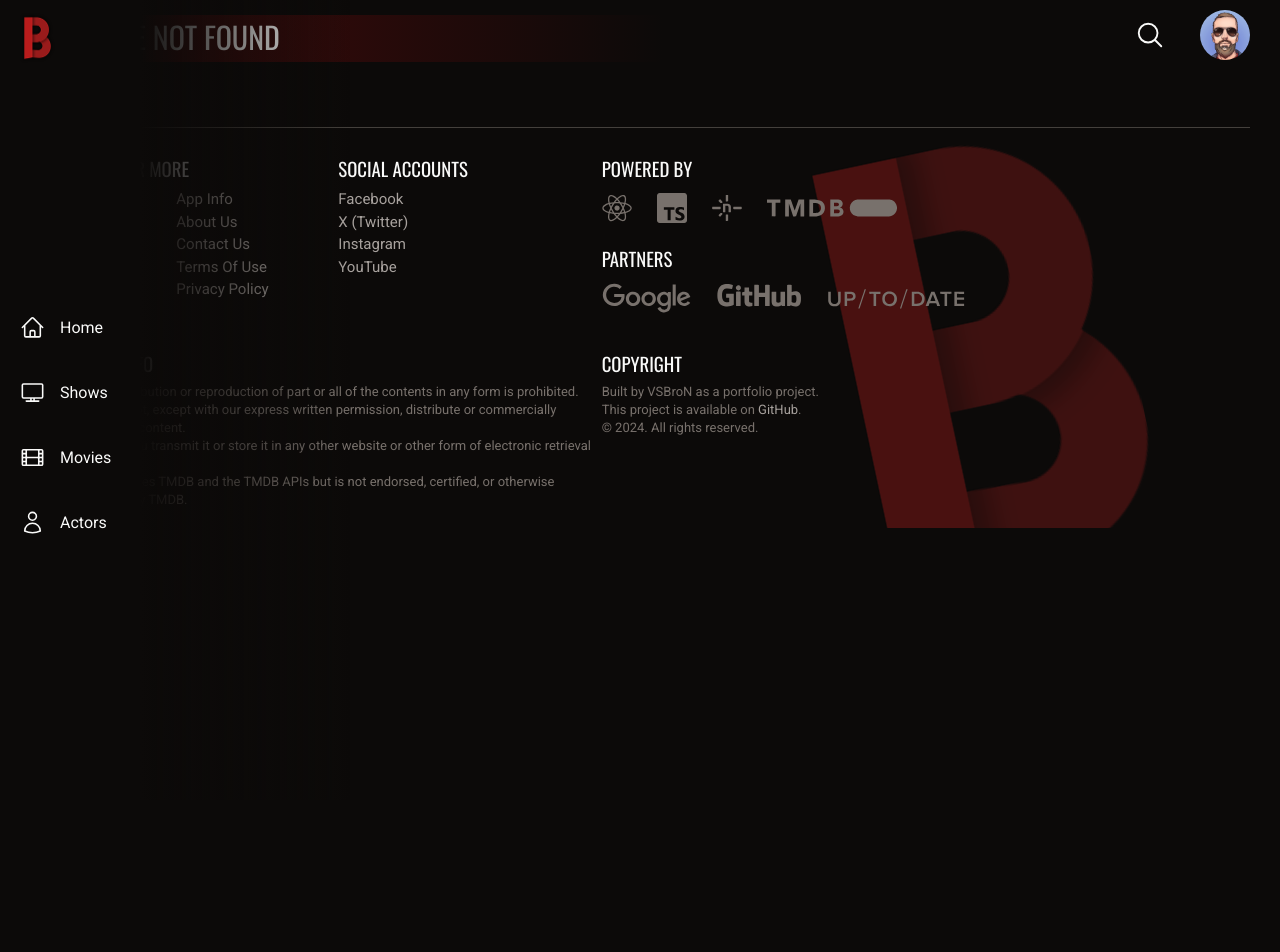
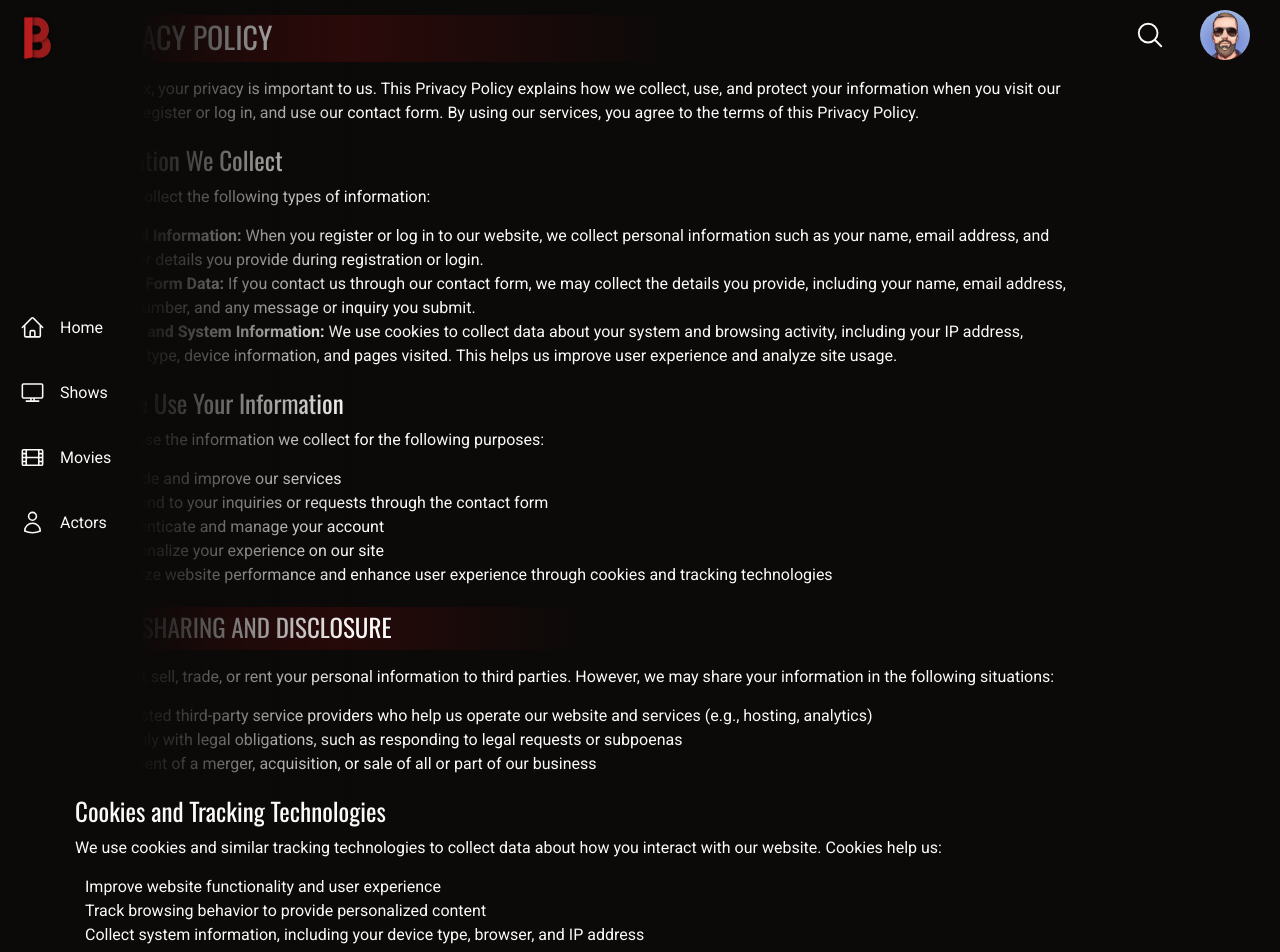
Before and after one commit to vsbron/bronflix-2024-react, a React (Vite) app: page /privacy in a window 1280 px wide. Shown: the top 952 px of the page. Before the commit the page ends 800 px from the top, so only its background shows below. Built offline with nearby package versions, Linux system fonts and the light colour scheme.

Commit message:
Add Privacy Policy page. Minor adjustments

```diff
--- a/src/App.tsx
+++ b/src/App.tsx
@@ -10,6 +10,7 @@ import Movie, { movieLoader } from "./pages/Movie";
 import ShowsMain from "./pages/ShowsMain";
 import Show, { showLoader } from "./pages/Show";
 import NotFound from "./pages/NotFound";
+import Privacy from "./pages/Privacy";
 
 // Setting up the query client
 const queryClient = new QueryClient({
@@ -56,6 +57,10 @@ const router = createBrowserRouter([
         loader: actorLoader,
       },
       {
+        path: "/privacy",
+        element: <Privacy />,
+      },
+      {
         path: "/*",
         element: <NotFound />,
       },
--- a/src/components/Heading.tsx
+++ b/src/components/Heading.tsx
@@ -10,7 +10,7 @@ function Heading({ children, as = "h1" }: HeadingProps) {
       element = <h1 className="-mt-0.5">{children.toUpperCase()}</h1>;
       break;
     case "h2":
-      element = <h2>{children}</h2>;
+      element = <h2 className="m-0">{children}</h2>;
       break;
   }
 
--- a/src/components/footer/FooterNav.tsx
+++ b/src/components/footer/FooterNav.tsx
@@ -8,7 +8,7 @@ function FooterNav() {
     <>
       <FooterHeading>Discover more</FooterHeading>
       <div className="flex">
-        <ul className="basis-[40%]">
+        <ul className="basis-[40%] m-0">
           <li>
             <Link to="/">Home</Link>
           </li>
@@ -25,7 +25,7 @@ function FooterNav() {
             <Link to="/site-map">Site Map</Link>
           </li>
         </ul>
-        <ul className="basis-[40%]">
+        <ul className="basis-[40%] m-0">
           <li>
             <Link to="/app-info">App Info</Link>
           </li>
--- a/src/components/footer/FooterSocials.tsx
+++ b/src/components/footer/FooterSocials.tsx
@@ -5,7 +5,7 @@ function FooterSocials() {
   return (
     <div>
       <FooterHeading>Social Accounts</FooterHeading>
-      <ul>
+      <ul className="m-0">
         <li>
           <a href="" target="_blank">
             Facebook
--- a/src/components/previews/PreparePreviews.tsx
+++ b/src/components/previews/PreparePreviews.tsx
@@ -36,7 +36,7 @@ export function PreparePreviews<T extends IBase>({
               <Link
                 key={media.id}
                 to={`/${type === "tv" ? "shows" : type}/${media.id}`}
-                className={`block flex-1 ${height}`}
+                className={`block text-stone-50 flex-1 ${height}`}
                 style={{
                   flexBasis: isTwoRows ? flexBasis : "",
                 }}
--- a/src/features/home/MovieHighlight.tsx
+++ b/src/features/home/MovieHighlight.tsx
@@ -33,7 +33,7 @@ function MovieHighlight({ movie }: { movie: IMovieList }) {
   return (
     <div className="mb-16">
       <div className="flex flex-col items-start justify-end gap-6 relative z-10 w-1/3 h-[50rem]">
-        <h2 className="text-8xl">{movie.title?.toUpperCase()}</h2>
+        <h2 className="text-8xl m-0">{movie.title?.toUpperCase()}</h2>
         <div className="flex gap-8 items-center -mt-2">
           <div className="flex items-center gap-4 text-stone-500 text-[1.4rem]">
             <ScorePreview score={score} isHighlighted={true} />
--- a/src/index.css
+++ b/src/index.css
@@ -19,6 +19,7 @@
   --color-red--500: #ef4444;
   --color-red--900: #7f1d1d;
   --color-red--950: #450a0a;
+  --color-rose--300: #fda4af;
 }
 html {
   font-size: 62.5%;
@@ -52,10 +53,24 @@ h1 {
 
 h2 {
   font-size: 2.5rem;
+  margin: 2rem 0 1rem;
 }
 
 p {
-  margin: 1rem 0 2rem;
+  margin: 1rem 0 1.5rem;
+}
+
+ul {
+  margin: 1.5rem 0 2rem 1rem;
+}
+
+a {
+  color: var(--color-rose--300);
+}
+
+a:hover,
+a:focus {
+  color: var(--color-white);
 }
 
 /* Side bar custom CSS */
--- /dev/null
+++ b/src/pages/Privacy.tsx
@@ -0,0 +1,157 @@
+import Heading from "@/components/Heading";
+
+function Privacy() {
+  return (
+    <section>
+      <Heading>Privacy Policy</Heading>
+      <div className="max-w-[100rem]">
+        <p>
+          At BroNflix, your privacy is important to us. This Privacy Policy
+          explains how we collect, use, and protect your information when you
+          visit our website, register or log in, and use our contact form. By
+          using our services, you agree to the terms of this Privacy Policy.
+        </p>
+        <h2>Information We Collect</h2>
+        <p>We may collect the following types of information:</p>
+        <ul>
+          <li>
+            <strong>Personal Information:</strong> When you register or log in
+            to our website, we collect personal information such as your name,
+            email address, and any other details you provide during registration
+            or login.
+          </li>
+          <li>
+            <strong>Contact Form Data:</strong> If you contact us through our
+            contact form, we may collect the details you provide, including your
+            name, email address, phone number, and any message or inquiry you
+            submit.
+          </li>
+          <li>
+            <strong>Cookies and System Information:</strong> We use cookies to
+            collect data about your system and browsing activity, including your
+            IP address, browser type, device information, and pages visited.
+            This helps us improve user experience and analyze site usage.
+          </li>
+        </ul>
+
+        <h2>How We Use Your Information</h2>
+        <p>We may use the information we collect for the following purposes:</p>
+        <ul>
+          <li>To provide and improve our services</li>
+          <li>
+            To respond to your inquiries or requests through the contact form
+          </li>
+          <li>To authenticate and manage your account</li>
+          <li>To personalize your experience on our site</li>
+          <li>
+            To analyze website performance and enhance user experience through
+            cookies and tracking technologies
+          </li>
+        </ul>
+
+        <Heading as="h2">Data Sharing and Disclosure</Heading>
+        <p>
+          We do not sell, trade, or rent your personal information to third
+          parties. However, we may share your information in the following
+          situations:
+        </p>
+        <ul>
+          <li>
+            With trusted third-party service providers who help us operate our
+            website and services (e.g., hosting, analytics)
+          </li>
+          <li>
+            To comply with legal obligations, such as responding to legal
+            requests or subpoenas
+          </li>
+          <li>
+            In the event of a merger, acquisition, or sale of all or part of our
+            business
+          </li>
+        </ul>
+
+        <h2>Cookies and Tracking Technologies</h2>
+        <p>
+          We use cookies and similar tracking technologies to collect data about
+          how you interact with our website. Cookies help us:
+        </p>
+        <ul>
+          <li>Improve website functionality and user experience</li>
+          <li>Track browsing behavior to provide personalized content</li>
+          <li>
+            Collect system information, including your device type, browser, and
+            IP address
+          </li>
+        </ul>
+        <p>
+          You can manage your cookie preferences through your browser settings.
+          However, disabling cookies may impact some features of the site.
+        </p>
+
+        <Heading as="h2">Data Security</Heading>
+        <p>
+          We implement reasonable security measures to protect your personal
+          information from unauthorized access or disclosure. While we strive to
+          protect your information, no data transmission or storage system is
+          100% secure, and we cannot guarantee the absolute security of your
+          data.
+        </p>
+
+        <h2>Your Rights</h2>
+        <p>
+          Depending on your location and applicable laws, you may have the right
+          to access, update, or delete your personal information. If you wish to
+          exercise any of these rights, please contact us at [Your Contact
+          Email].
+        </p>
+
+        <h2>Third-Party Links</h2>
+        <p>
+          Our website may contain links to third-party websites. We are not
+          responsible for the privacy practices or content of those websites. We
+          recommend reviewing their privacy policies before providing any
+          personal information.
+        </p>
+
+        <h2>Children's Privacy</h2>
+        <p>
+          Our services are not intended for children under the age of 13, and we
+          do not knowingly collect personal information from children. If we
+          become aware that we have inadvertently collected data from a child
+          under 13, we will take steps to delete that information.
+        </p>
+
+        <h2>Changes to This Privacy Policy</h2>
+        <p>
+          We may update this Privacy Policy from time to time. When we make
+          changes, we will update the "Effective Date" at the top of this page.
+          We encourage you to review this policy periodically to stay informed
+          about how we protect your information.
+        </p>
+
+        <Heading as="h2">Contact Us</Heading>
+        <p>
+          If you have any questions or concerns about this Privacy Policy, or
+          how we handle your information, please contact us:
+        </p>
+        <ul>
+          <li>
+            <strong>BroNflix</strong>
+          </li>
+          <li>
+            <strong>Email:</strong>{" "}
+            <a href="mailto:info@vsbronflix.netlify.app">
+              info@vsbronflix.netlify.app
+            </a>
+          </li>
+          <li>
+            <strong>Phone:</strong>{" "}
+            <a href="tel:+16195551212">+1 (619) 555-12-12</a>
+          </li>
+        </ul>
+      </div>
+    </section>
+  );
+}
+
+export default Privacy;
```
